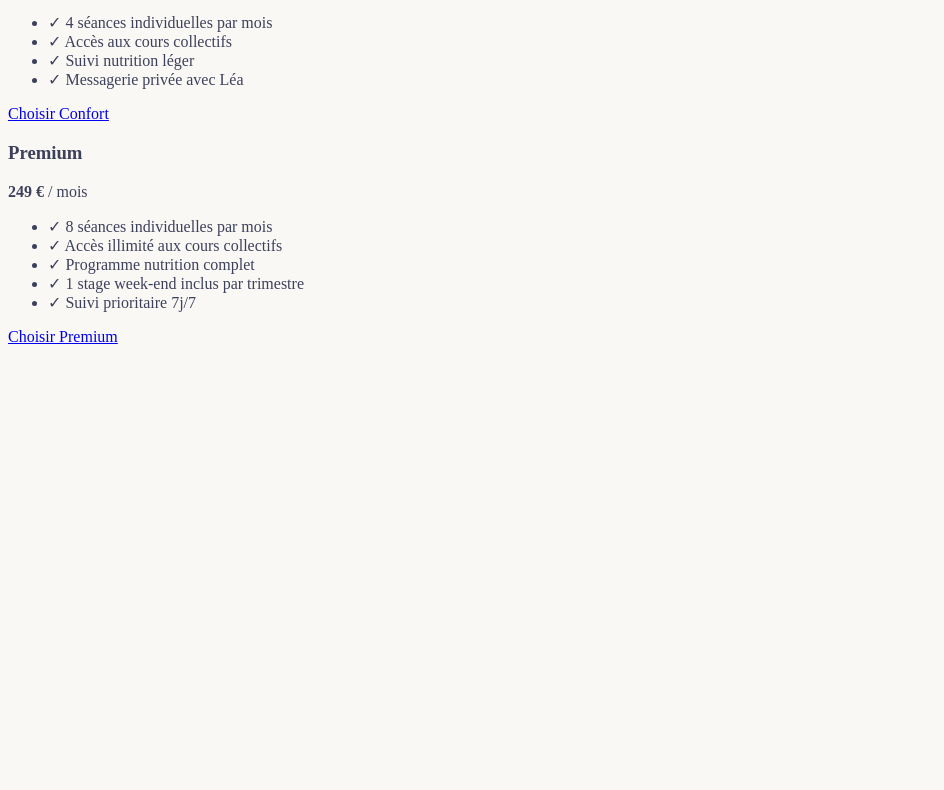
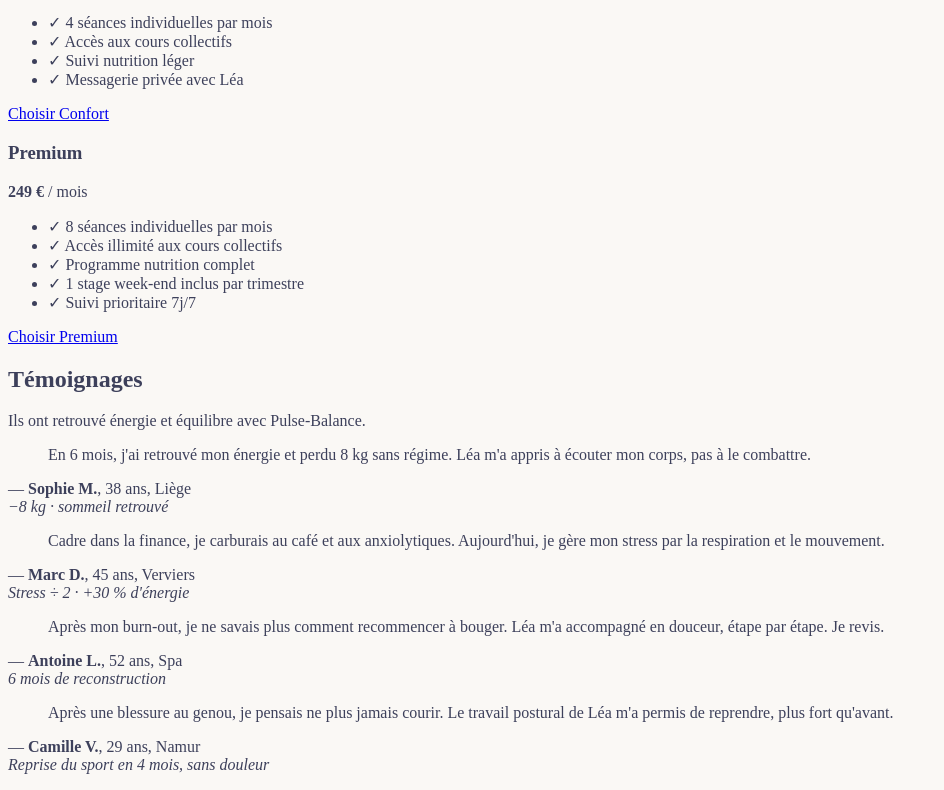
Before and after one commit to adam-arnaud/pulse-balance, a plain HTML site: page index.html in a window 1280 px wide. Shown: the part 2053-2843 px from the top of the page, without its empty margins (0-944 px from the left). Before the commit the page ends 2407 px from the top, so only its background shows below. Drawn offline with Linux system fonts and the light colour scheme; a script that the page names is missing.

Commit message:
Ajoute la section Témoignages (4 témoignages clients fictifs)

```diff
--- a/index.html
+++ b/index.html
@@ -60,7 +60,7 @@
         </section>
 
         <section id="services">
-            <h2>Mes Services</h2>
+            <h2>Mes services</h2>
             <p>Cinq accompagnements complémentaires pour avancer à votre rythme, vers votre équilibre.</p>
 
             <article>
@@ -144,8 +144,60 @@
                 </ul>
                 <a href="#contact">Choisir Premium</a>
             </article>
+        </section>
 
+        <section id="temoignages">
+            <h2>Témoignages</h2>
+            <p>Ils ont retrouvé énergie et équilibre avec Pulse-Balance.</p>
+            <article>
+                <blockquote>
+                    En 6 mois, j'ai retrouvé mon énergie et perdu 8 kg sans régime.
+                    Léa m'a appris à écouter mon corps, pas à le combattre.
+                </blockquote>
+                <p>
+                    — <strong>Sophie M.</strong>, 38 ans, Liège
+                    <br>
+                    <em>−8 kg · sommeil retrouvé</em>
+                </p>
+            </article>
+
+            <article>
+                <blockquote>
+                    Cadre dans la finance, je carburais au café et aux anxiolytiques.
+                    Aujourd'hui, je gère mon stress par la respiration et le mouvement.
+                </blockquote>
+                <p>
+                    — <strong>Marc D.</strong>, 45 ans, Verviers
+                    <br>
+                    <em>Stress ÷ 2 · +30 % d'énergie</em>
+                </p>
+            </article>
+
+            <article>
+                <blockquote>
+                    Après mon burn-out, je ne savais plus comment recommencer à bouger.
+                    Léa m'a accompagné en douceur, étape par étape. Je revis.
+                </blockquote>
+                <p>
+                    — <strong>Antoine L.</strong>, 52 ans, Spa
+                    <br>
+                    <em>6 mois de reconstruction</em>
+                </p>
+            </article>
+
+            <article>
+                <blockquote>
+                    Après une blessure au genou, je pensais ne plus jamais courir.
+                    Le travail postural de Léa m'a permis de reprendre, plus fort qu'avant.
+                </blockquote>
+                <p>
+                    — <strong>Camille V.</strong>, 29 ans, Namur
+                    <br>
+                    <em>Reprise du sport en 4 mois, sans douleur</em>
+                </p>
+            </article>
         </section>
+
 
 
     </main>
```
